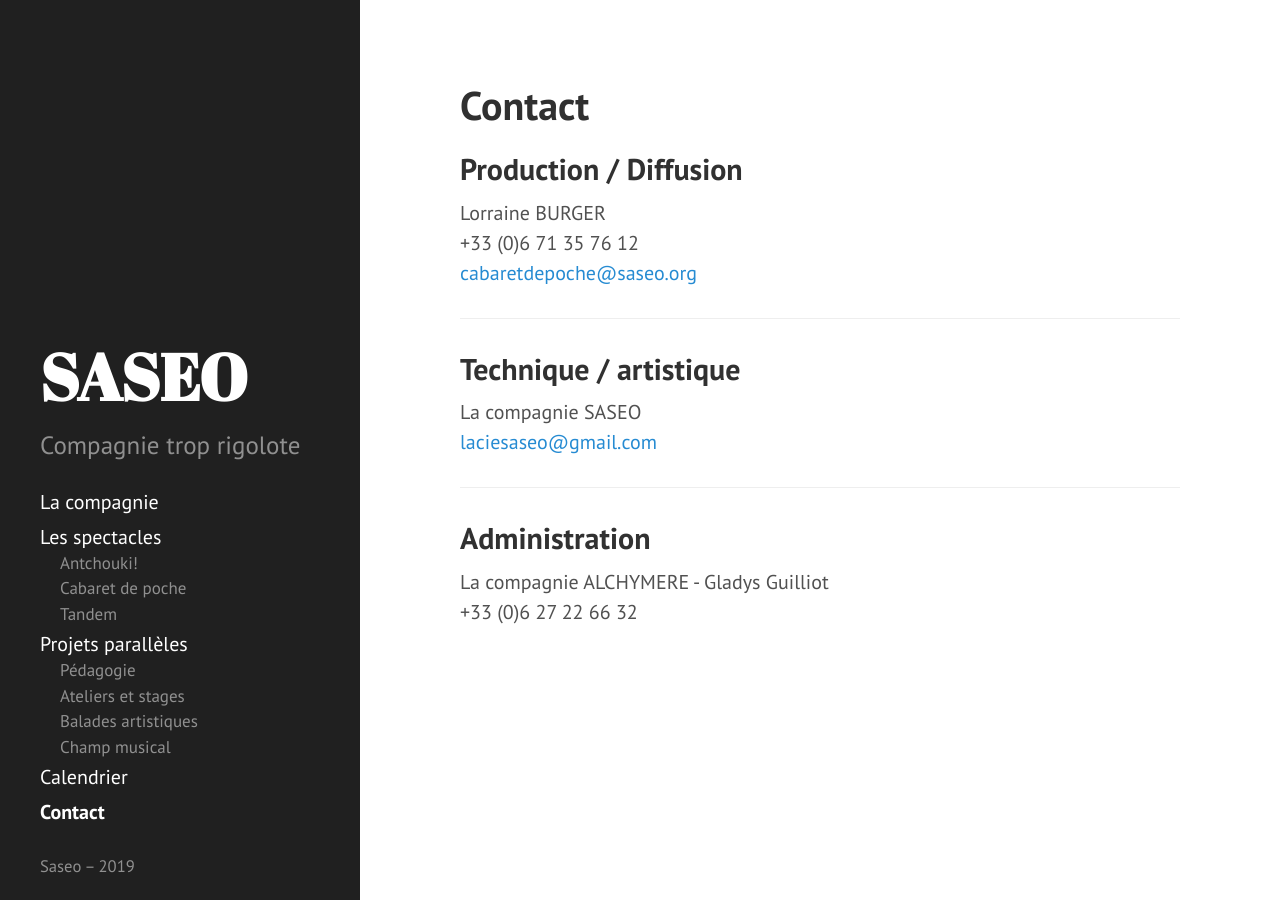
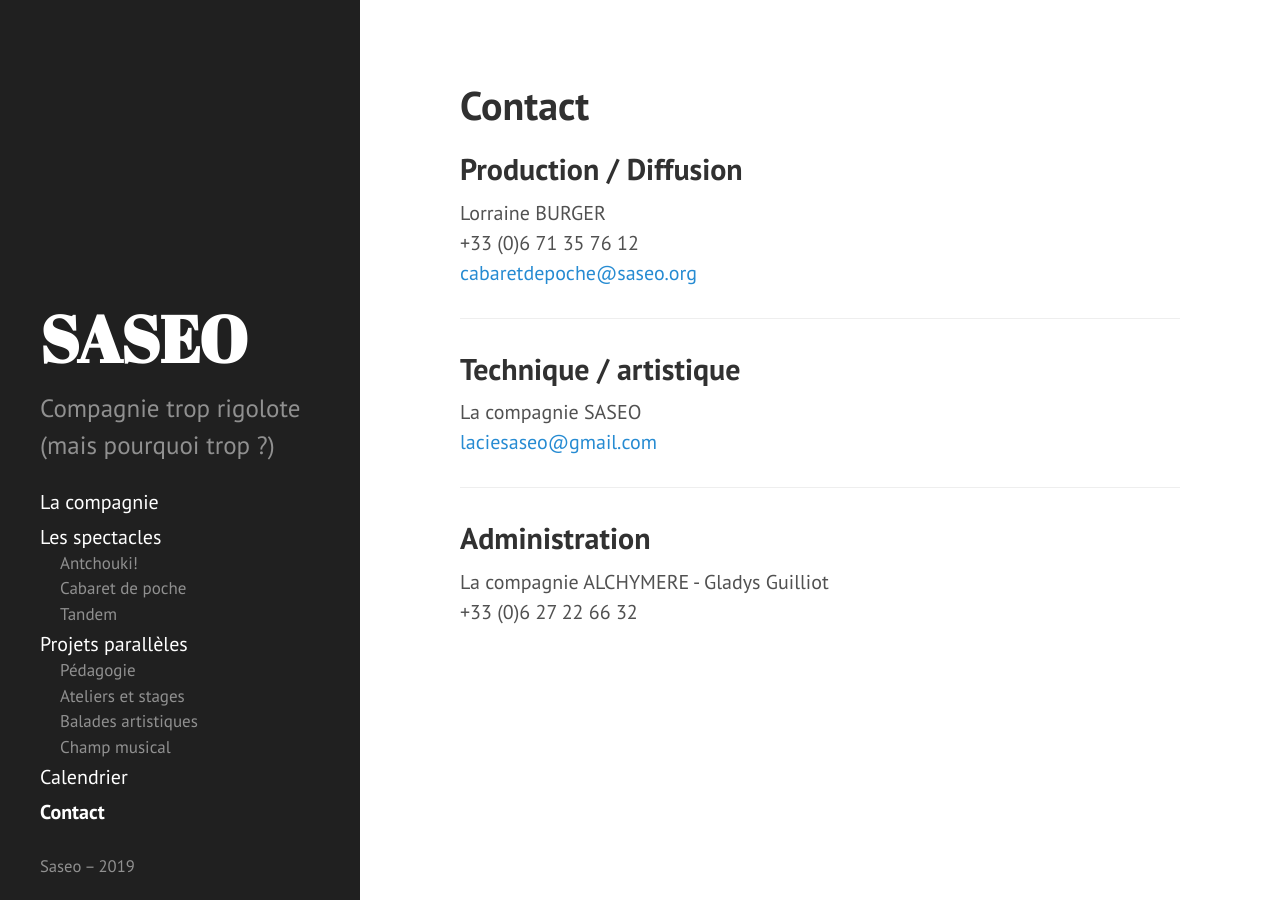
Before and after one commit to rizoom/saseo.org, a Jekyll site: the page built from contact.md, in a window 1280 px wide. Built offline with Jekyll 4.4.1, drawn with Linux system fonts in a browser that asks for light colours.

Commit message:
Update _config.yml

```diff
--- a/_config.yml
+++ b/_config.yml
@@ -5,7 +5,7 @@ permalink:        pretty
 title:            SASEO
 tagline:          La compagnie
 description:      >
-  Compagnie trop rigolote
+  Compagnie trop rigolote (mais pourquoi trop ?)
 url:              http://saseo.org
 baseurl:          ""
 
```
